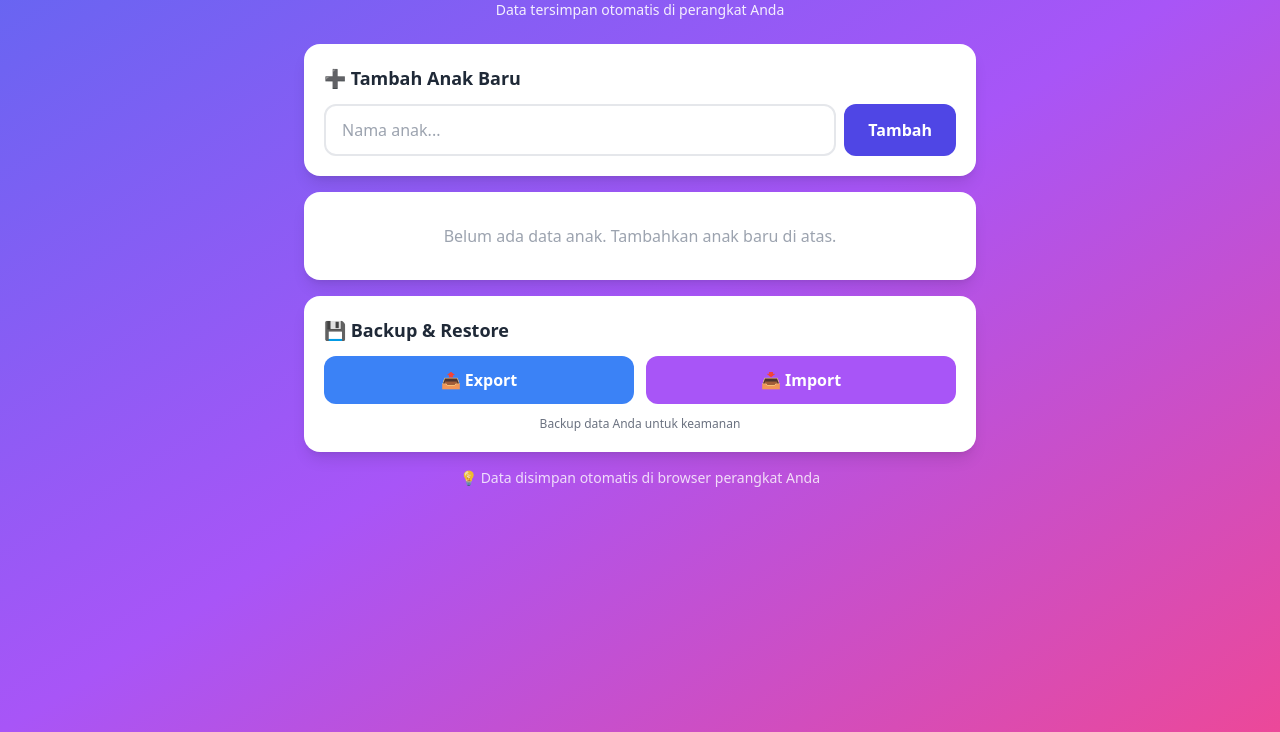
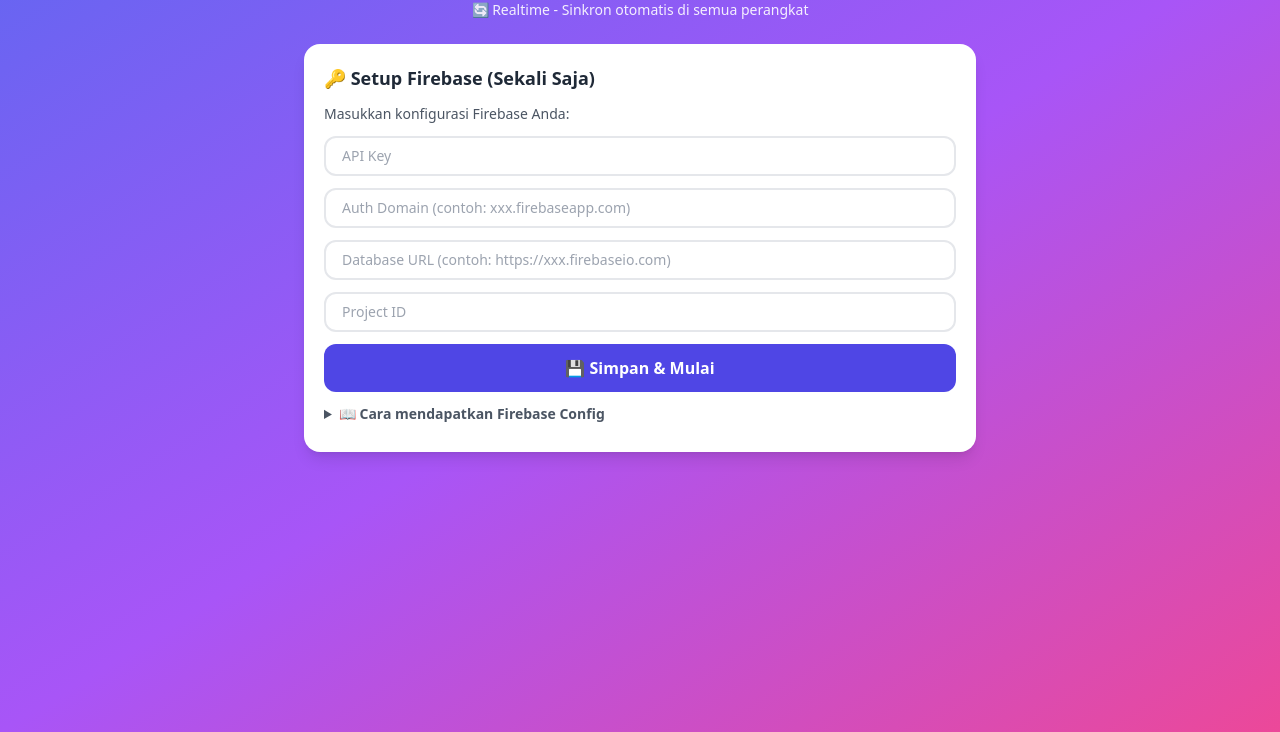
Before and after one commit to ramait01-hue/Waktu-Anak, a plain HTML site: page index.html in a window 1280 px wide. Shown: the part 68-800 px from the top of the page. Drawn offline with nearby package versions, Linux system fonts and the light colour scheme.

Commit message:
Update index.html

```diff
--- a/index.html
+++ b/index.html
@@ -3,18 +3,61 @@
 <head>
     <meta charset="UTF-8">
     <meta name="viewport" content="width=device-width, initial-scale=1.0">
-    <title>Pengelola Waktu Anak</title>
+    <title>Pengelola Waktu Anak - Realtime</title>
     <script src="https://cdn.tailwindcss.com"></script>
+    <script src="https://www.gstatic.com/firebasejs/10.7.1/firebase-app-compat.js"></script>
+    <script src="https://www.gstatic.com/firebasejs/10.7.1/firebase-database-compat.js"></script>
 </head>
 <body class="bg-gradient-to-br from-indigo-500 via-purple-500 to-pink-500 min-h-screen p-4 pb-20">
     <div class="max-w-2xl mx-auto">
         <div class="text-center text-white mb-6 pt-2">
             <h1 class="text-3xl font-bold mb-2">⏰ Pengelola Waktu Anak</h1>
-            <p class="text-sm opacity-90">Data tersimpan otomatis di perangkat Anda</p>
+            <p class="text-sm opacity-90">🔄 Realtime - Sinkron otomatis di semua perangkat</p>
         </div>
 
+        <!-- Setup Firebase -->
+        <div id="setupSection" class="bg-white rounded-2xl shadow-lg p-5 mb-4">
+            <h2 class="text-lg font-semibold text-gray-800 mb-3">🔑 Setup Firebase (Sekali Saja)</h2>
+            <p class="text-sm text-gray-600 mb-3">Masukkan konfigurasi Firebase Anda:</p>
+
+            <div class="space-y-3">
+                <input type="text" id="apiKey" placeholder="API Key"
+                    class="w-full px-4 py-2 border-2 border-gray-200 rounded-xl text-sm focus:outline-none focus:border-indigo-500">
+                <input type="text" id="authDomain" placeholder="Auth Domain (contoh: xxx.firebaseapp.com)"
+                    class="w-full px-4 py-2 border-2 border-gray-200 rounded-xl text-sm focus:outline-none focus:border-indigo-500">
+                <input type="text" id="databaseURL" placeholder="Database URL (contoh: https://xxx.firebaseio.com)"
+                    class="w-full px-4 py-2 border-2 border-gray-200 rounded-xl text-sm focus:outline-none focus:border-indigo-500">
+                <input type="text" id="projectId" placeholder="Project ID"
+                    class="w-full px-4 py-2 border-2 border-gray-200 rounded-xl text-sm focus:outline-none focus:border-indigo-500">
+
+                <button onclick="app.saveFirebaseConfig()"
+                    class="w-full bg-indigo-600 text-white py-3 rounded-xl hover:bg-indigo-700 transition font-semibold">
+                    💾 Simpan & Mulai
+                </button>
+
+                <details class="text-sm text-gray-600">
+                    <summary class="cursor-pointer font-semibold mb-2">📖 Cara mendapatkan Firebase Config</summary>
+                    <ol class="list-decimal ml-5 space-y-1 mt-2">
+                        <li>Buka <a href="https://console.firebase.google.com" target="_blank" class="text-blue-600">Firebase Console</a></li>
+                        <li>Buat project baru atau pilih project existing</li>
+                        <li>Klik ⚙️ Settings → Project settings</li>
+                        <li>Scroll ke bawah, pilih "Web app" (ikon &lt;/&gt;)</li>
+                        <li>Copy nilai dari firebaseConfig</li>
+                        <li>Di menu kiri, klik "Realtime Database"</li>
+                        <li>Klik "Create Database" → pilih lokasi → Start in "Test mode"</li>
+                        <li>Paste konfigurasi di form di atas</li>
+                    </ol>
+                </details>
+            </div>
+        </div>
+
+        <!-- App Section (hidden until configured) -->
+        <div id="appSection" style="display: none;">
             <div class="bg-white rounded-2xl shadow-lg p-5 mb-4">
-            <h2 class="text-lg font-semibold text-gray-800 mb-3">➕ Tambah Anak Baru</h2>
+                <div class="flex items-center justify-between mb-3">
+                    <h2 class="text-lg font-semibold text-gray-800">➕ Tambah Anak Baru</h2>
+                    <span class="text-xs text-green-600 font-semibold" id="connectionStatus">🟢 Terhubung</span>
+                </div>
                 <div class="flex gap-2">
                     <input type="text" id="newChildName" placeholder="Nama anak..."
                         class="flex-1 px-4 py-3 border-2 border-gray-200 rounded-xl text-base focus:outline-none focus:border-indigo-500">
@@ -28,82 +71,129 @@
             <div id="childrenList"></div>
 
             <div class="bg-white rounded-2xl shadow-lg p-5">
-            <h2 class="text-lg font-semibold text-gray-800 mb-3">💾 Backup & Restore</h2>
-            <div class="grid grid-cols-2 gap-3">
-                <button onclick="app.exportData()"
-                    class="bg-blue-500 text-white py-3 rounded-xl hover:bg-blue-600 transition font-semibold">
-                    📤 Export
+                <h2 class="text-lg font-semibold text-gray-800 mb-3">⚙️ Pengaturan</h2>
+                <button onclick="app.resetFirebaseConfig()"
+                    class="w-full bg-red-500 text-white py-3 rounded-xl hover:bg-red-600 transition font-semibold">
+                    🔄 Reset Konfigurasi Firebase
                 </button>
-                <button onclick="document.getElementById('importFile').click()"
-                    class="bg-purple-500 text-white py-3 rounded-xl hover:bg-purple-600 transition font-semibold">
-                    📥 Import
-                </button>
-            </div>
-            <input type="file" id="importFile" accept=".json" onchange="app.importData(event)" class="hidden">
-            <p class="text-xs text-gray-500 text-center mt-3">Backup data Anda untuk keamanan</p>
             </div>
 
             <p class="text-center text-white text-sm mt-4 opacity-80">
-            💡 Data disimpan otomatis di browser perangkat Anda
+                🔄 Data otomatis tersinkron di semua perangkat
             </p>
+        </div>
     </div>
 
     <script>
         const app = {
-            children: [],
+            db: null,
+            children: {},
+            firebaseInitialized: false,
 
             init() {
-                this.loadData();
+                const config = localStorage.getItem('firebaseConfig');
+                if (config) {
+                    try {
+                        const parsedConfig = JSON.parse(config);
+                        this.initFirebase(parsedConfig);
+                    } catch (e) {
+                        console.error('Error loading config:', e);
+                    }
+                }
+
                 document.getElementById('newChildName').addEventListener('keypress', (e) => {
                     if (e.key === 'Enter') this.addChild();
                 });
             },
 
-            loadData() {
-                const saved = localStorage.getItem('childrenTimeData');
-                if (saved) {
-                    try {
-                        this.children = JSON.parse(saved);
-                    } catch (e) {
-                        this.children = [];
+            saveFirebaseConfig() {
+                const config = {
+                    apiKey: document.getElementById('apiKey').value.trim(),
+                    authDomain: document.getElementById('authDomain').value.trim(),
+                    databaseURL: document.getElementById('databaseURL').value.trim(),
+                    projectId: document.getElementById('projectId').value.trim()
+                };
+
+                if (!config.apiKey || !config.databaseURL) {
+                    alert('API Key dan Database URL harus diisi!');
+                    return;
                 }
-                }
-                this.render();
+
+                localStorage.setItem('firebaseConfig', JSON.stringify(config));
+                this.initFirebase(config);
             },
 
-            saveData() {
-                localStorage.setItem('childrenTimeData', JSON.stringify(this.children));
+            initFirebase(config) {
+                try {
+                    if (!this.firebaseInitialized) {
+                        firebase.initializeApp(config);
+                        this.firebaseInitialized = true;
+                    }
+
+                    this.db = firebase.database();
+
+                    document.getElementById('setupSection').style.display = 'none';
+                    document.getElementById('appSection').style.display = 'block';
+
+                    this.listenToChanges();
+
+                    this.db.ref('.info/connected').on('value', (snapshot) => {
+                        const status = document.getElementById('connectionStatus');
+                        if (snapshot.val() === true) {
+                            status.textContent = '🟢 Terhubung';
+                            status.className = 'text-xs text-green-600 font-semibold';
+                        } else {
+                            status.textContent = '🔴 Terputus';
+                            status.className = 'text-xs text-red-600 font-semibold';
+                        }
+                    });
+                } catch (e) {
+                    alert('Error inisialisasi Firebase: ' + e.message);
+                    this.resetFirebaseConfig();
+                }
+            },
+
+            resetFirebaseConfig() {
+                if (confirm('Reset konfigurasi Firebase? Anda perlu setup ulang.')) {
+                    localStorage.removeItem('firebaseConfig');
+                    location.reload();
+                }
+            },
+
+            listenToChanges() {
+                this.db.ref('children').on('value', (snapshot) => {
+                    this.children = snapshot.val() || {};
+                    this.render();
+                });
             },
 
             addChild() {
                 const input = document.getElementById('newChildName');
                 const name = input.value.trim();
-                if (name) {
-                    this.children.push({
+                if (!name) return;
+
+                const newChild = {
                     id: Date.now(),
                     name: name,
-                        minutes: 0
-                    });
+                    minutes: 0,
+                    createdAt: Date.now()
+                };
+
+                this.db.ref('children/' + newChild.id).set(newChild);
                 input.value = '';
-                    this.saveData();
-                    this.render();
-                }
             },
 
             removeChild(id) {
                 if (confirm('Yakin ingin menghapus data anak ini?')) {
-                    this.children = this.children.filter(c => c.id !== id);
-                    this.saveData();
-                    this.render();
+                    this.db.ref('children/' + id).remove();
                 }
             },
 
             updateTime(id, amount) {
-                const child = this.children.find(c => c.id === id);
+                const child = this.children[id];
                 if (child) {
-                    child.minutes = Math.max(0, child.minutes + amount);
-                    this.saveData();
-                    this.render();
+                    const newMinutes = Math.max(0, child.minutes + amount);
+                    this.db.ref('children/' + id + '/minutes').set(newMinutes);
                 }
             },
 
@@ -124,17 +214,20 @@
 
             render() {
                 const container = document.getElementById('childrenList');
+                const childrenArray = Object.values(this.children);
 
-                if (this.children.length === 0) {
+                if (childrenArray.length === 0) {
                     container.innerHTML = '<div class="bg-white rounded-2xl shadow-lg p-8 text-center text-gray-400 mb-4">Belum ada data anak. Tambahkan anak baru di atas.</div>';
                     return;
                 }
 
-                container.innerHTML = this.children.map(child => `
+                container.innerHTML = childrenArray.map(child => {
+                    const canDelete = childrenArray.length > 1;
+                    return `
                         <div class="bg-white rounded-2xl shadow-lg p-5 mb-4">
                             <div class="flex items-center justify-between mb-5">
                                 <h3 class="text-2xl font-bold text-gray-800">${child.name}</h3>
-                            ${this.children.length > 1 ? `
+                                ${canDelete ? `
                                     <button onclick="app.removeChild(${child.id})"
                                         class="bg-red-500 text-white px-4 py-2 rounded-xl hover:bg-red-600 transition">
                                         🗑️ Hapus
@@ -183,40 +276,8 @@
                                 </div>
                             </div>
                         </div>
-                `).join('');
-            },
-
-            exportData() {
-                const dataStr = JSON.stringify(this.children, null, 2);
-                const blob = new Blob([dataStr], { type: 'application/json' });
-                const url = URL.createObjectURL(blob);
-                const a = document.createElement('a');
-                a.href = url;
-                a.download = 'waktu-anak-backup-' + new Date().toISOString().split('T')[0] + '.json';
-                a.click();
-                URL.revokeObjectURL(url);
-            },
-
-            importData(event) {
-                const file = event.target.files[0];
-                if (!file) return;
-
-                const reader = new FileReader();
-                reader.onload = (e) => {
-                    try {
-                        const data = JSON.parse(e.target.result);
-                        if (confirm('Import data ini? Data saat ini akan ditimpa.')) {
-                            this.children = data;
-                            this.saveData();
-                            this.render();
-                            alert('Data berhasil di-import!');
-                        }
-                    } catch (error) {
-                        alert('File tidak valid!');
-                    }
-                };
-                reader.readAsText(file);
-                event.target.value = '';
+                    `;
+                }).join('');
             }
         };
 
```
Lines whose indentation alone changed are shown as unchanged.
